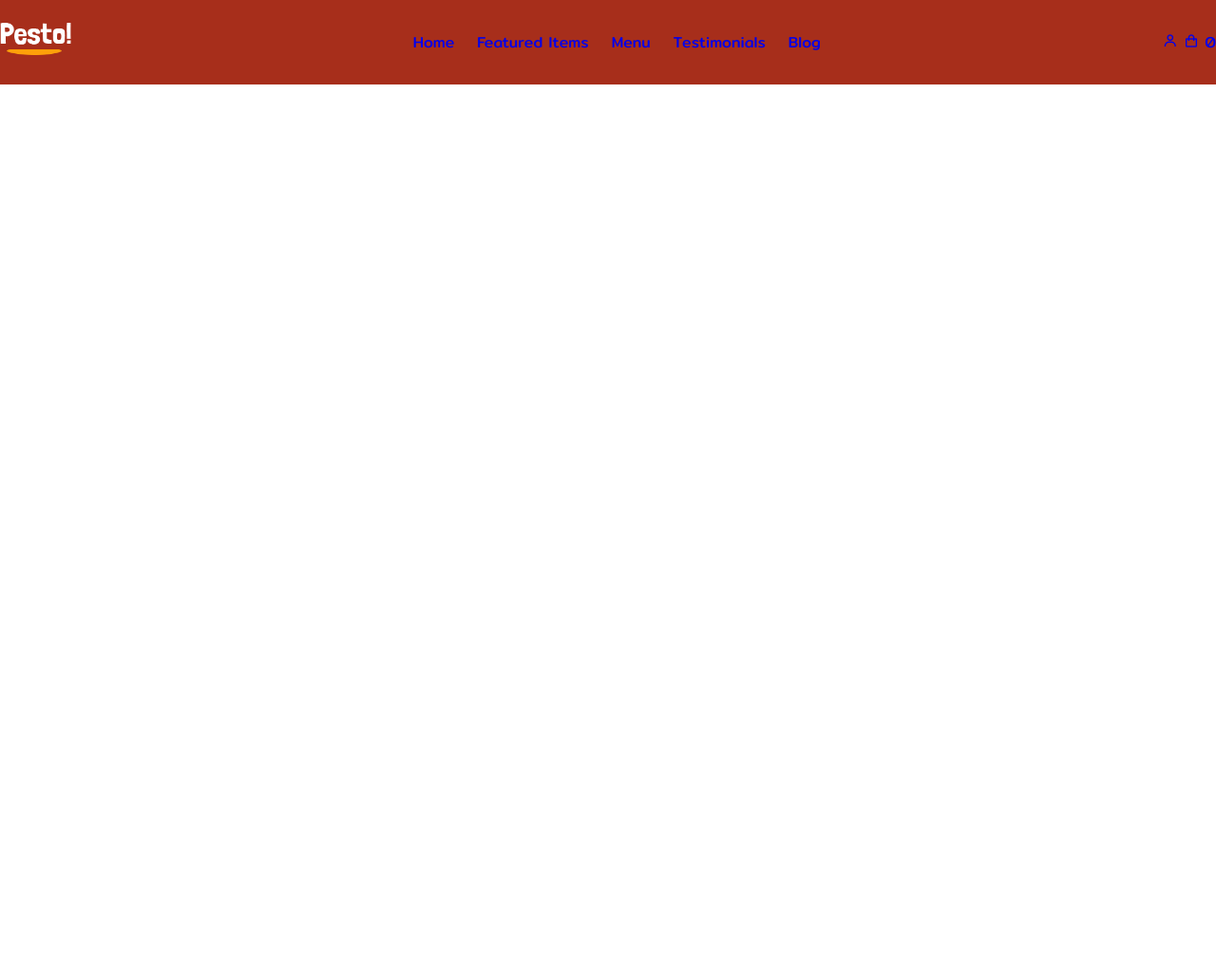
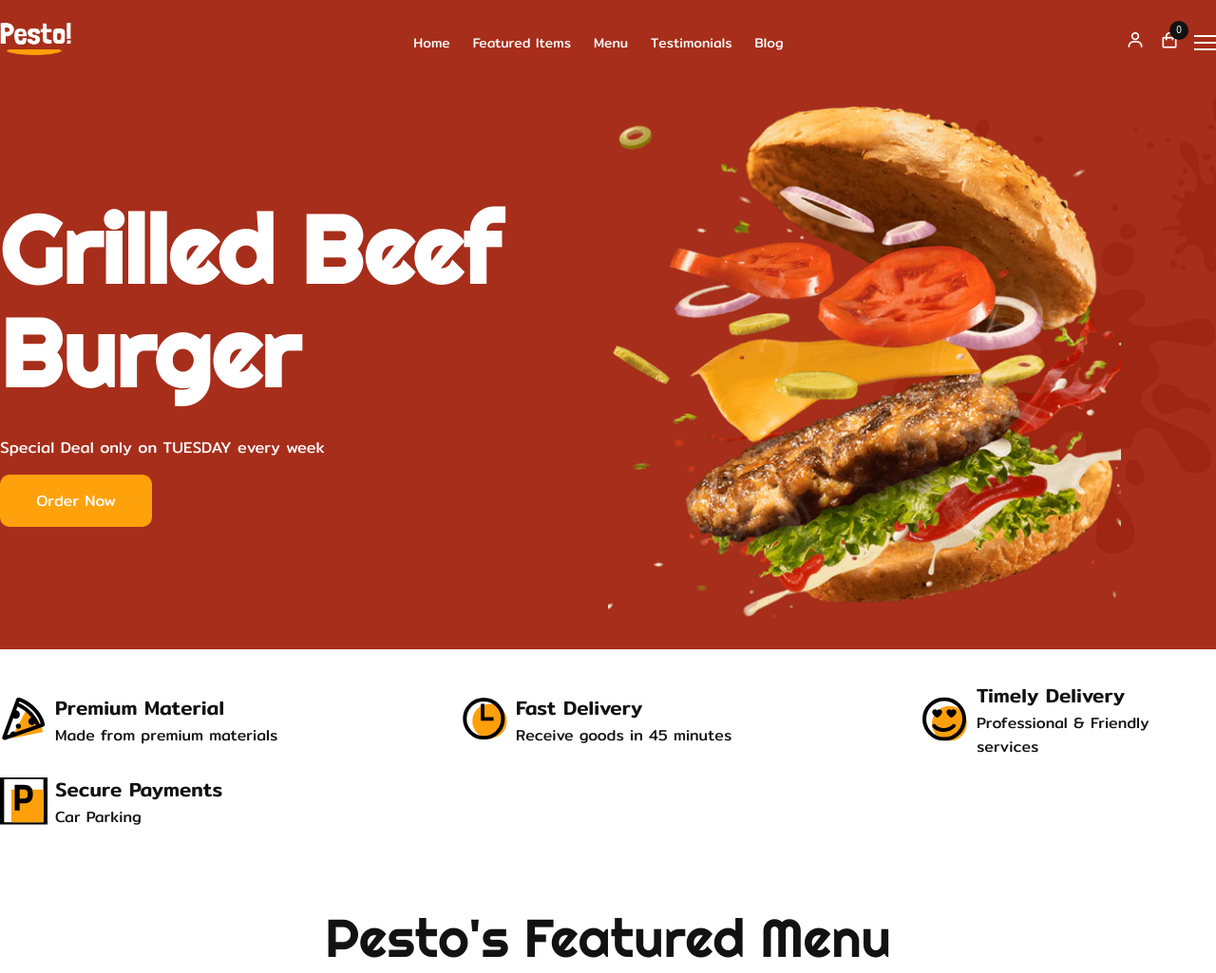
Before and after one commit to manish-01882/resturant_website, a plain HTML site: page index.html in a window 1280 px wide. Shown: the top 1025 px of the page at 95% size. Before the commit the page ends 800 px from the top, so only its background shows below. Drawn offline with nearby package versions, Linux system fonts and the light colour scheme.

Commit message:
modified:   css/style.css 	modified:   index.html 	new file:   js/main.js

```diff
--- a/css/style.css
+++ b/css/style.css
@@ -71,5 +71,155 @@ header{
     display: flex;
     align-items: center;
     column-gap: 1.5rem;
+}
+
+.nav-link{
+    font-size: 0.88rem;
+    color: var(--bg-color);
+    transition: 0.5s all cubic-bezier(0.075, 0.82, 0.165, 1);
 
 }
+
+.nav-link:hover{
+    color: var(--text-alter-color);
+    transition: 0.5s all cubic-bezier(0.075, 0.82, 0.165, 1);
+}
+
+.nav-icons{
+    display: flex;
+    align-items: center;
+    column-gap: 1rem;
+}
+.nav-icons .bx{
+    color: var(--bg-color);
+    font-size: 20px;
+}
+.cart{
+    position: relative;
+}
+.cart span{
+    position: absolute;
+    right: -10px;
+    top: -10px;
+    background: var(--text-color);
+    font-size: 10px;
+    width: 20px;
+    height: 20px;
+    border-radius: 50%;
+    color: var(--bg-color);
+    display: flex;
+    justify-content: center;
+    align-items: center;
+    font-family: sans-serif;
+}
+.menu-icon{
+    display: flex;
+    flex-direction: column;
+    align-items: center;
+    justify-content: center;
+    row-gap: 5px;
+    cursor: pointer;
+    z-index: 200;
+    transition: 0.3s
+}
+.menu-icon div{
+    display: block;
+    background: var(--bg-color);
+    height: 2px;
+    width: 23px;
+    transition: 0.3s
+}
+.move .line1{
+    transition: rotate(-45deg) translate(-5px, 5px);
+}
+.move .line2{
+    opacity: 0;
+}
+.move .line3{
+    transition: rotate(45deg) translate(-5px, -5px);
+}
+.home{
+    min-height: 650px;
+    background: var(--red);
+    position: relative;
+    padding: 7rem 0 2rem;
+}
+.home-content{
+    display: grid;
+    grid-template-columns: repeat(2,1fr);
+    align-items: center;
+    color: var(--bg-color);
+}
+.home-text h1{
+    font-family: var(--font-family-2);
+    font-size: 6.2rem;
+    line-height: 6.8rem;
+    font-weight: 800;
+}
+.home-text p{
+    font-size: 1.025rem;
+    margin: 2rem 0 1rem;
+}
+.home-text h3{
+    font-size:2.7rem;
+    line-height: 2.7rem;
+    font-weight: 500;
+    margin-bottom: 2rem;
+}
+.btn{
+    max-width: 160px;
+    padding: 15px 10px;
+    display: flex;
+    align-items: center;
+    justify-content: center;
+    border-radius: 10px;
+    background: var(--yellow-color);
+    color: var(--bg-color);
+    cursor: pointer;
+}
+.btn:hover{
+    background: var(--text-color);
+    transition: 0.5s all cubic-bezier(0.075, 0.82, 0.165, 1);
+}
+.home-img{
+    max-width: 540px;
+    width: 100%;
+    z-index: 4;
+}
+.home-mask{
+    position: absolute;
+    top: 0;
+    left: 0;
+    width: 100%;
+    height: 100%;
+    object-fit: cover;
+    object-position: center ;
+}
+.features{
+    display: grid;
+    grid-template-columns: repeat(auto-fit, minmax(auto,310px));
+    justify-content: space-between;
+    gap: 1rem;
+    padding: 2rem 0;
+    border-bottom: 1px solid rgb(18, 18, 18/ 10%)
+}
+.feature-box{
+    display: flex;
+    align-items: center;
+    gap: 8px;
+}
+.feature-img{
+    width: 50px;
+}
+.feature-text h3{
+    font-size: 1.3rem;
+    font-weight: 500;
+}
+.heading{
+    font-size: 3.5rem;
+    font-weight: 500;
+    font-family: var(--font-family-2);
+    text-align: center;
+    margin-bottom: 2rem !important;
+
+}
--- a/index.html
+++ b/index.html
@@ -1,5 +1,6 @@
 <!DOCTYPE html>
 <html lang="en">
+
 <head>
     <meta charset="UTF-8">
     <meta name="viewport" content="width=device-width, initial-scale=1.0">
@@ -8,6 +9,7 @@
 
     <link href='https://unpkg.com/boxicons@2.1.4/css/boxicons.min.css' rel='stylesheet'>
 </head>
+
 <body>
     <!-- Header -->
     <header>
@@ -15,7 +17,7 @@
         <div class="nav container">
             <!-- LOGO -->
             <a href="#" class="logo">
-                <img src="images/logo.png" alt="" >
+                <img src="images/logo.png" alt="">
             </a>
             <!-- Navbar -->
             <div class="navbar">
@@ -28,12 +30,11 @@
             <!-- Nav icons -->
             <div class="nav-icons">
                 <a href="#"><i class='bx bx-user'></i></a>
-                <a href="#" class="cart">
-                    <i class='bx bx-shopping-bag'></i>
+                <a href="#" class="cart"><i class='bx bx-shopping-bag'></i>
                     <span>0</span>
                 </a>
                 <!-- Menu items -->
-                 <div class="menu-icons">
+                <div class="menu-icon">
                     <div class="line1"></div>
                     <div class="line2"></div>
                     <div class="line3"></div>
@@ -41,5 +42,87 @@
             </div>
         </div>
     </header>
+    <!-- HOME -->
+    <section class="home" id="home">
+        <div class="home-content container">
+            <div class="home-text">
+                <h1>
+                    Grilled Beef <br>
+                    Burger
+                </h1>
+                <p>Special Deal only on TUESDAY every week</p>
+                <a href="#" class="btn">Order Now</a>
+            </div>
+            <img src="images/home.png" alt="" class="home-img">
+        </div>
+        <!-- Home Mask Image -->
+         <img src="images/home-mask.png" alt="" class="home-mask">
+    </section>
+    <div class="features container">
+        <div class="feature-box">
+            <img src="images/feature-1.svg" alt="" class="feature-img">
+            <div class="feature-text">
+                <h3>Premium Material</h3>
+                <p>Made from premium materials</p>
+            </div>
+        </div>
+        <div class="feature-box">
+            <img src="images/feature-2.svg" alt="" class="feature-img">
+            <div class="feature-text">
+                <h3>Fast Delivery</h3>
+                <p>Receive goods in 45 minutes</p>
+            </div>
+        </div>
+        <div class="feature-box">
+            <img src="images/feature-3.svg" alt="" class="feature-img">
+            <div class="feature-text">
+                <h3>Timely Delivery</h3>
+                <p>Professional & Friendly services</p>
+            </div>
+        </div>
+        <div class="feature-box">
+            <img src="images/feature-4.svg" alt="" class="feature-img">
+            <div class="feature-text">
+                <h3>Secure Payments</h3>
+                <p>Car Parking</p>
+            </div>
+        </div>
+    </div>
+    <!-- Feature menu -->
+     <section class="feature-menu container">
+        <h2 class="heading">Pesto's Featured Menu</h2>
+        <div class="feature-menu-content">
+            <img src="images/feature-menu-1.png" alt="">
+            <h3>BBQ</h3>
+            <p>(4 items)</p>
+        </div>
+        <div class="feature-menu-content">
+            <img src="images/feature-menu-2.png" alt="">
+            <h3>Burger</h3>
+            <p>(4 items)</p>
+        </div>
+        <div class="feature-menu-content">
+            <img src="images/feature-menu-3.png" alt="">
+            <h3>Chickens</h3>
+            <p>(4 items)</p>
+        </div>
+        <div class="feature-menu-content">
+            <img src="images/feature-menu-4.png" alt="">
+            <h3>Drinks</h3>
+            <p>(4 items)</p>
+        </div>
+        <div class="feature-menu-content">
+            <img src="images/feature-menu-5.png" alt="">
+            <h3>Fish</h3>
+            <p>(4 items)</p>
+        </div>
+        <div class="feature-menu-content">
+            <img src="images/feature-menu-6.png" alt="">
+            <h3>Pizza</h3>
+            <p>(4 items)</p>
+        </div>
+     </section>
+    <script src="js/main.js"></script>
 </body>
+
 </html>
--- /dev/null
+++ b/js/main.js
@@ -0,0 +1,5 @@
+let menu = document.querySelector(".menu-icon");
+
+menu.onclick = () =>{
+    menu.classList.toggle("move");
+};
```
Lines whose indentation alone changed are shown as unchanged.
